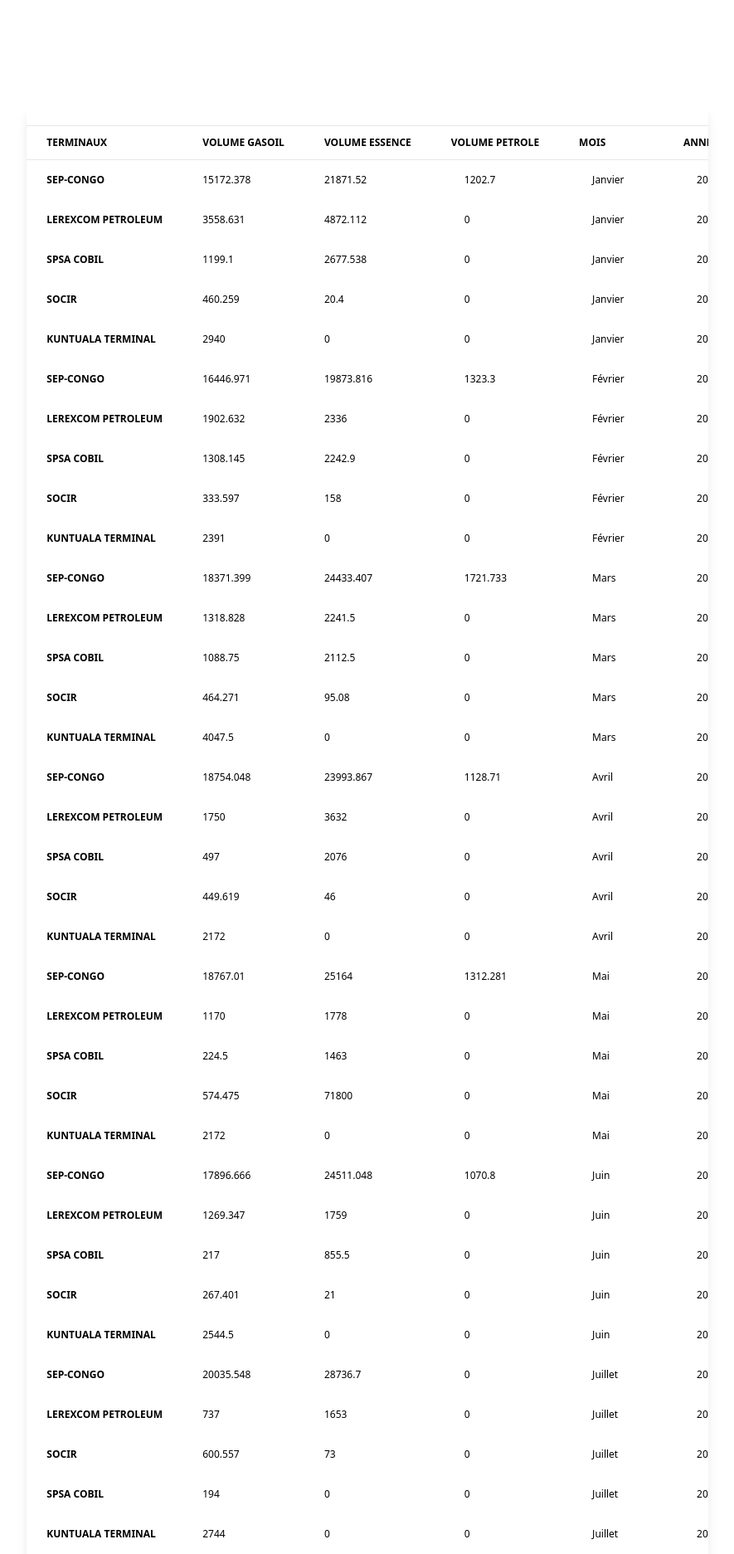
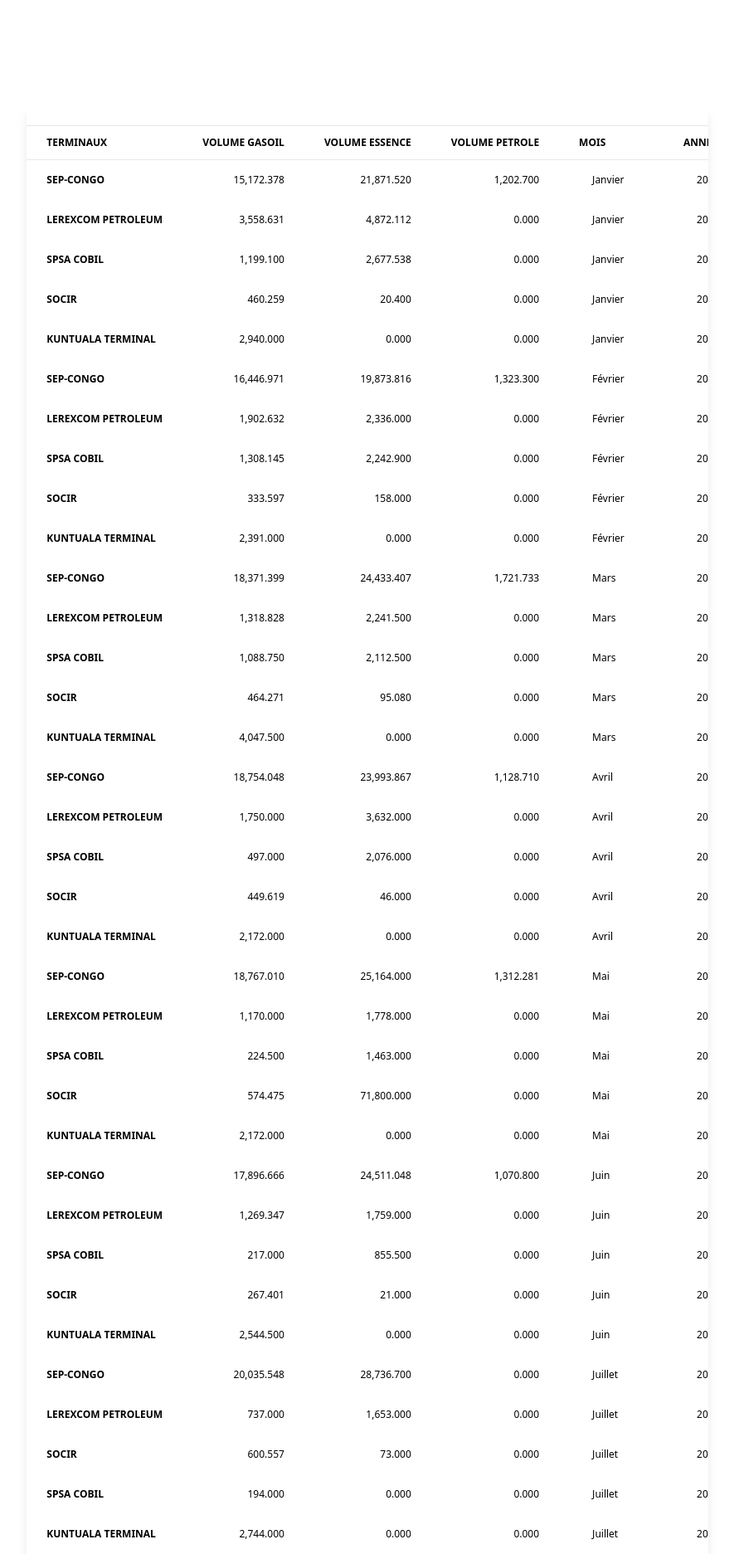
Before and after one commit to ElyxKik/db-lp, a Django app: page / in a window 1280 px wide. Shown: the part 758-2631 px from the top of the page at 83% size, without its empty margins (197-1082 px from the left). Run offline with Django 5.2, Linux system fonts and the light colour scheme; data comes from the database, SQL or seed files in the repository; both versions use the stored data as it was after the commit.

Commit message:
Mis à jours tableau volume mutualisee

```diff
--- a/app/models.py
+++ b/app/models.py
@@ -1,13 +1,14 @@
 from django.db import models
 from django.db.models.deletion import CASCADE
+from decimal import Decimal
 
 
 
 class VolumeMutalise(models.Model):
     terminal = models.CharField(max_length=200)
-    volume_gasoil = models.FloatField(default=0)
-    volume_essence = models.FloatField(default=0)
-    volume_petrol = models.FloatField(default=0)
+    volume_gasoil = models.DecimalField(max_digits=10, decimal_places=3, default=Decimal('0.000'))
+    volume_essence = models.DecimalField(max_digits=10, decimal_places=3, default=Decimal('0.000'))
+    volume_petrol = models.DecimalField(max_digits=10, decimal_places=3, default=Decimal('0.000'))
 
     class Month(models.TextChoices):
         JANVIER = 'Janvier'
--- a/app/templates/home.html
+++ b/app/templates/home.html
@@ -1,5 +1,6 @@
 {% extends "base.html" %}
 {% block content %}
+{% load humanize %}
 
     <div class="mx-auto w-full max-w-10 mt-28">
         <h1 class="text-4xl font-bold text-center mb-8">Volumes Mutualisés</h1>
@@ -219,13 +220,13 @@
                       <th class="px-6 bg-blueGray-50 text-blueGray-500 align-middle border border-solid border-blueGray-100 py-3 text-xs uppercase border-l-0 border-r-0 whitespace-nowrap font-semibold text-left">
                                     Terminaux
                                   </th>
-                    <th class="px-6 bg-blueGray-50 text-blueGray-500 align-middle border border-solid border-blueGray-100 py-3 text-xs uppercase border-l-0 border-r-0 whitespace-nowrap font-semibold text-left">
+                    <th class="px-6 bg-blueGray-50 text-center text-blueGray-500 align-middle border border-solid border-blueGray-100 py-3 text-xs uppercase border-l-0 border-r-0 whitespace-nowrap font-semibold text-left">
                                     Volume Gasoil
                                   </th>
-                     <th class="px-6 bg-blueGray-50 text-blueGray-500 align-middle border border-solid border-blueGray-100 py-3 text-xs uppercase border-l-0 border-r-0 whitespace-nowrap font-semibold text-left">
+                     <th class="px-6 bg-blueGray-50 text-center text-blueGray-500 align-middle border border-solid border-blueGray-100 py-3 text-xs uppercase border-l-0 border-r-0 whitespace-nowrap font-semibold text-left">
                                     Volume Essence
                                   </th>
-                    <th class="px-6 bg-blueGray-50 text-blueGray-500 align-middle border border-solid border-blueGray-100 py-3 text-xs uppercase border-l-0 border-r-0 whitespace-nowrap font-semibold text-left">
+                    <th class="px-6 bg-blueGray-50 text-center text-blueGray-500 align-middle border border-solid border-blueGray-100 py-3 text-xs uppercase border-l-0 border-r-0 whitespace-nowrap font-semibold text-left">
                                     Volume Petrole
                                   </th>
                     <th class="px-6 bg-blueGray-50 text-blueGray-500 align-middle border border-solid border-blueGray-100 py-3 text-xs uppercase border-l-0 border-r-0 whitespace-nowrap font-semibold text-left">
@@ -243,15 +244,15 @@
                       <th class="border-t-0 px-6 align-middle border-l-0 border-r-0 text-xs whitespace-nowrap p-4 text-left text-blueGray-700 ">
                         {{v.terminal}}
                       </th>
-                      <td class="border-t-0 px-6 align-middle border-l-0 border-r-0 text-xs whitespace-nowrap p-4 ">
-                        {{v.volume_gasoil}}
+                      <td class="border-t-0 px-6 align-middle border-l-0 border-r-0 text-xs whitespace-nowrap p-4 text-right">
+                        {{v.volume_gasoil|intcomma}}
                       </td>
-                      <td class="border-t-0 px-6 align-center border-l-0 border-r-0 text-xs whitespace-nowrap p-4">
-                        {{v.volume_essence}}
+                      <td class="border-t-0 px-6 align-center border-l-0 border-r-0 text-xs whitespace-nowrap p-4 text-right">
+                        {{v.volume_essence|intcomma}}
                       </td>
-                      <td class="border-t-0 px-6 align-middle border-l-0 border-r-0 text-xs whitespace-nowrap p-4">
+                      <td class="border-t-0 px-6 align-middle border-l-0 border-r-0 text-xs whitespace-nowrap p-4 text-right">
                         <i class="fas fa-arrow-up text-emerald-500 mr-4"></i>
-                        {{v.volume_petrol}}
+                        {{v.volume_petrol|intcomma}}
                       </td>
                       <td class="border-t-0 px-6 align-middle border-l-0 border-r-0 text-xs whitespace-nowrap p-4">
                         <i class="fas fa-arrow-up text-emerald-500 mr-4"></i>
--- a/dashboard/settings.py
+++ b/dashboard/settings.py
@@ -38,6 +38,7 @@
     'django.contrib.messages',
     'django.contrib.staticfiles',
     'app',
+    'django.contrib.humanize',
 ]
 
 MIDDLEWARE = [
```
Also changed, not shown: app/migrations/0004_alter_volumemutalise_volume_essence_and_more.py (added), db.sqlite3.
